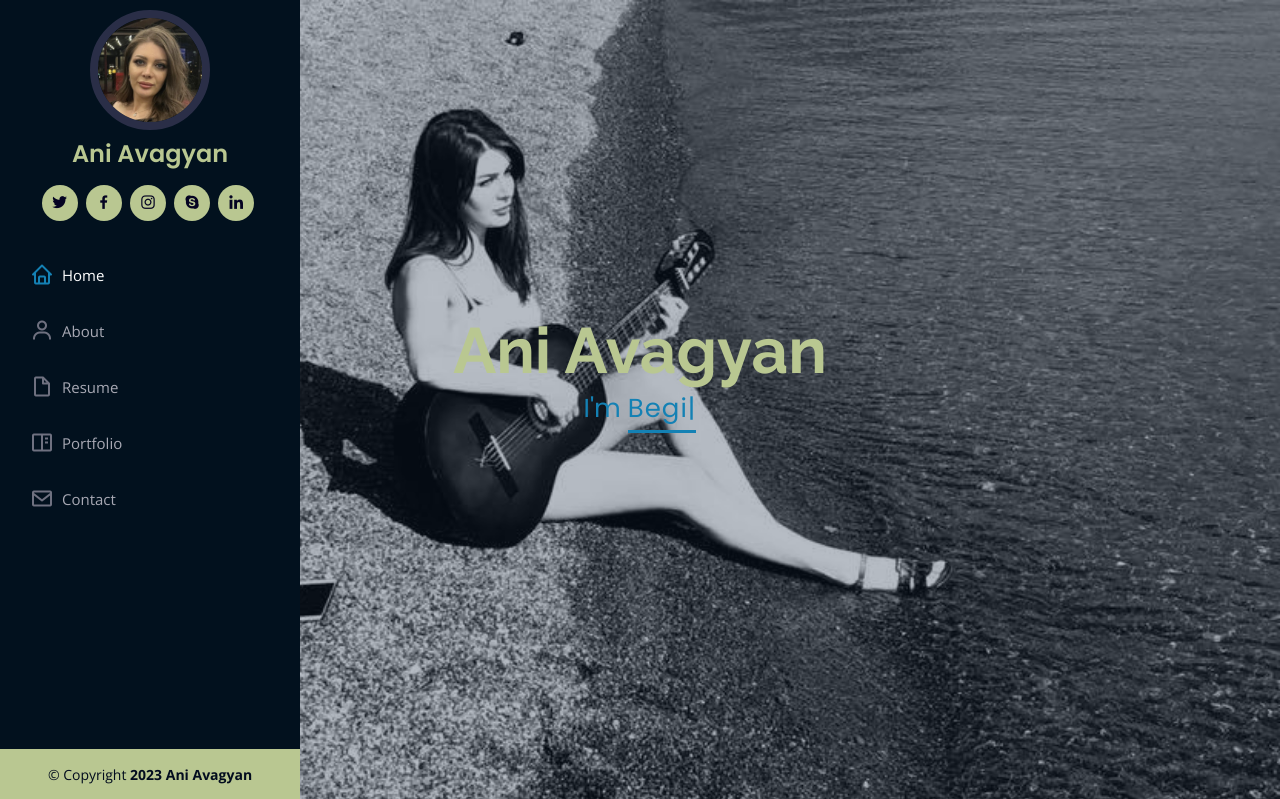
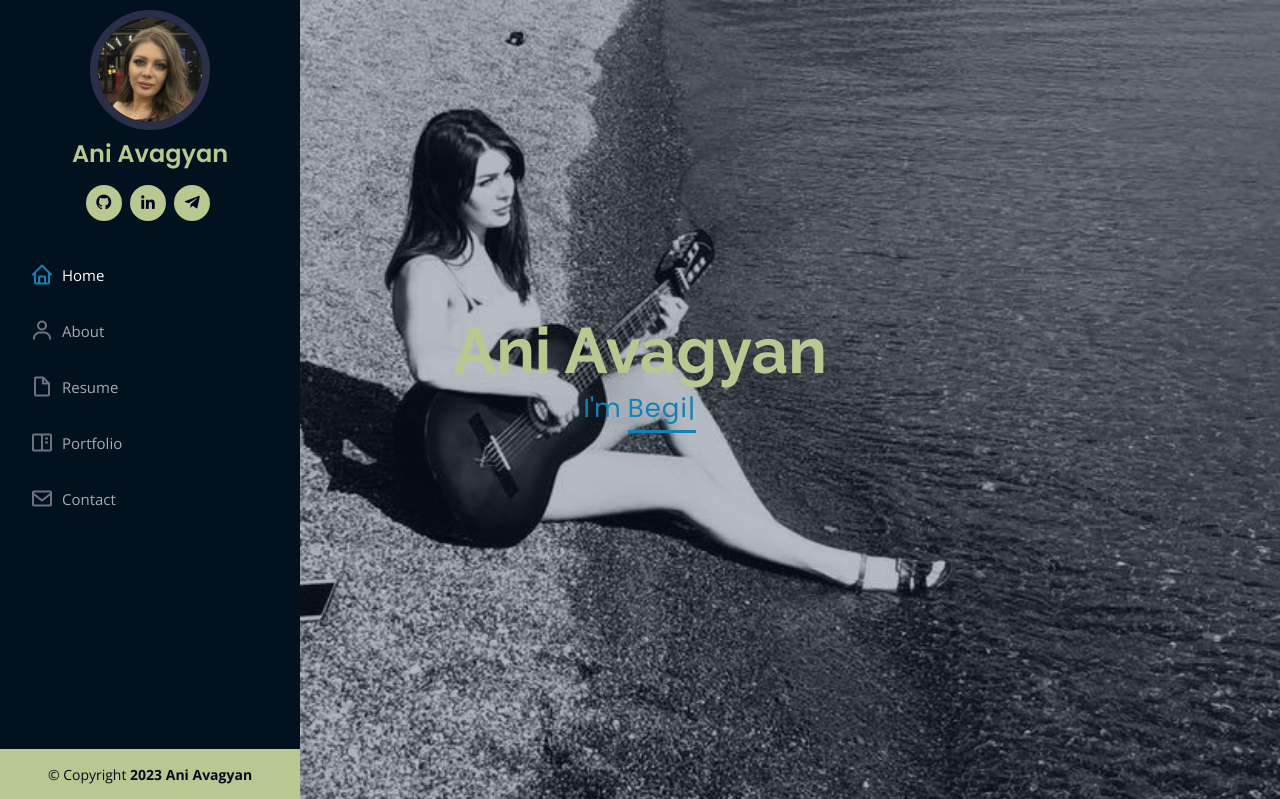
Before and after one commit to avagyanie/portfolio, a Django app: page / in a window 1280 px wide. Shown: the top 799 px of the page. Run offline with Django 4.2, Linux system fonts and the light colour scheme; data comes from the database, SQL or seed files in the repository; some libraries are stand-ins or nearby versions.

Commit message:
github, linkedin, telegram

```diff
--- a/portfolio/resume/admin.py
+++ b/portfolio/resume/admin.py
@@ -27,7 +27,7 @@ class PersonalAdmin(admin.ModelAdmin):
 
 
 class SocialAdmin(admin.ModelAdmin):
-    list_display = ['twitter', 'linkdin', 'skype', 'facebook', 'instagram']
+    list_display = ['github', 'linkedin', 'telegram']
 
 class TestimonialsAdmin(admin.ModelAdmin):
     list_display = ('full_name', 'position')
--- a/portfolio/resume/models.py
+++ b/portfolio/resume/models.py
@@ -62,11 +62,9 @@ class Personal(models.Model):
 
 
 class Social(models.Model):
-    twitter = models.TextField(max_length=70)
-    linkdin = models.TextField(max_length=70)
-    skype = models.TextField(max_length=70)
-    facebook = models.TextField(max_length=70)
-    instagram = models.TextField(max_length=70)
+    github = models.TextField(max_length=70, default='a')
+    linkedin = models.TextField(max_length=70, default='a')
+    telegram = models.TextField(max_length=70, default='a')
 
     def __str__(self) -> str:
         return f"Social pages"
--- a/portfolio/resume/templates/index.html
+++ b/portfolio/resume/templates/index.html
@@ -25,11 +25,9 @@
 
         <div class="social-links mt-3 text-center">
 
-          <a href={{social.twitter}} target="_blank" class="twitter"><i class="bx bxl-twitter"></i></a>
-          <a href={{social.facebook}} target="_blank" class="facebook"><i class="bx bxl-facebook"></i></a>
-          <a href={{social.instagram}} target="_blank" class="instagram"><i class="bx bxl-instagram"></i></a>
-          <a href={{social.skype}} target="_blank"  class="google-plus"><i class="bx bxl-skype"></i></a>
-          <a href={{social.linkdin}} target="_blank" class="linkedin"><i class="bx bxl-linkedin"></i></a>
+          <a href={{social.github}} target="_blank" class="github"><i class="bx bxl-github"></i></a>
+          <a href={{social.linkedin}} target="_blank" class="linkedin"><i class="bx bxl-linkedin"></i></a>
+          <a href={{social.telegram}} target="_blank" class="telegram"><i class="bx bxl-telegram"></i></a>
 
         </div>
       </div>
```
Also changed, not shown: portfolio/resume/migrations/0025_remove_social_facebook_remove_social_instagram_and_more.py (added).
